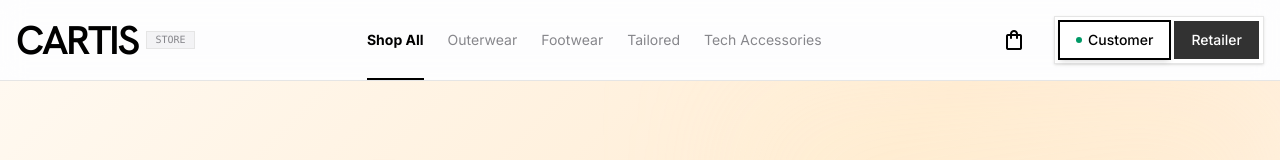
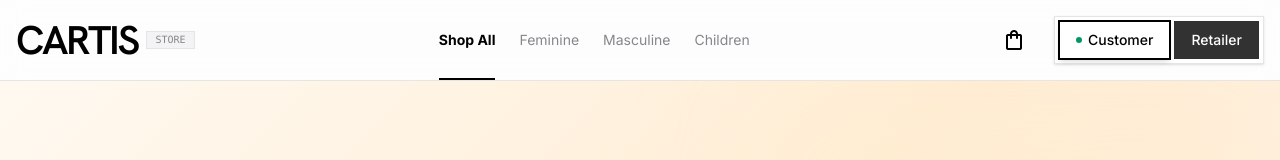
Before and after one commit to AdityaVN5/Cartis, a React (Vite) app: page / in a window 1280 px wide. Shown: the top 160 px of the page. Built offline with nearby package versions, Linux system fonts and the light colour scheme.

Commit message:
feat: implement CopilotInterface chat component with markdown rendering and initial navigation structure

```diff
--- a/src/components/CopilotInterface.tsx
+++ b/src/components/CopilotInterface.tsx
@@ -325,8 +325,24 @@ const INITIAL_SESSIONS: ChatSession[] = [
 ];
 
 export default function CopilotInterface({ onClose }: CopilotInterfaceProps) {
-  const [sessions, setSessions] = useState<ChatSession[]>(INITIAL_SESSIONS);
-  const [activeSessionId, setActiveSessionId] = useState<string>("sess-1");
+  const [sessions, setSessions] = useState<ChatSession[]>(() => {
+    const saved = localStorage.getItem("cartis_copilot_sessions");
+    if (saved) {
+      try {
+        const parsed = JSON.parse(saved);
+        if (Array.isArray(parsed) && parsed.length > 0) {
+          return parsed;
+        }
+      } catch (e) {
+        // Fallback
+      }
+    }
+    return INITIAL_SESSIONS;
+  });
+  const [activeSessionId, setActiveSessionId] = useState<string>(() => {
+    const savedId = localStorage.getItem("cartis_copilot_active_session_id");
+    return savedId || "sess-1";
+  });
   const [input, setInput] = useState("");
   const [isLoading, setIsLoading] = useState(false);
   const [isSidebarOpen, setIsSidebarOpen] = useState(false);
@@ -336,6 +352,14 @@ export default function CopilotInterface({ onClose }: CopilotInterfaceProps) {
   const messagesEndRef = useRef<HTMLDivElement>(null);
 
   const activeSession = sessions.find((s) => s.id === activeSessionId) || sessions[0];
+
+  useEffect(() => {
+    localStorage.setItem("cartis_copilot_sessions", JSON.stringify(sessions));
+  }, [sessions]);
+
+  useEffect(() => {
+    localStorage.setItem("cartis_copilot_active_session_id", activeSessionId);
+  }, [activeSessionId]);
 
   useEffect(() => {
     messagesEndRef.current?.scrollIntoView({ behavior: "smooth" });
--- a/src/components/Navigation.tsx
+++ b/src/components/Navigation.tsx
@@ -37,10 +37,9 @@ export default function Navigation({
 
   const customerNavItems = [
     { id: "shop-all", label: "Shop All", cat: "All" },
-    { id: "outerwear", label: "Outerwear", cat: "Outerwear" },
-    { id: "footwear", label: "Footwear", cat: "Footwear" },
-    { id: "tailored", label: "Tailored", cat: "Tailored Essentials" },
-    { id: "tech", label: "Tech Accessories", cat: "Tech Accessories" },
+    { id: "feminine", label: "Feminine", cat: "Feminine" },
+    { id: "masculine", label: "Masculine", cat: "Masculine" },
+    { id: "children", label: "Children", cat: "Children" },
   ];
 
   const handleLogoClick = () => {
```
